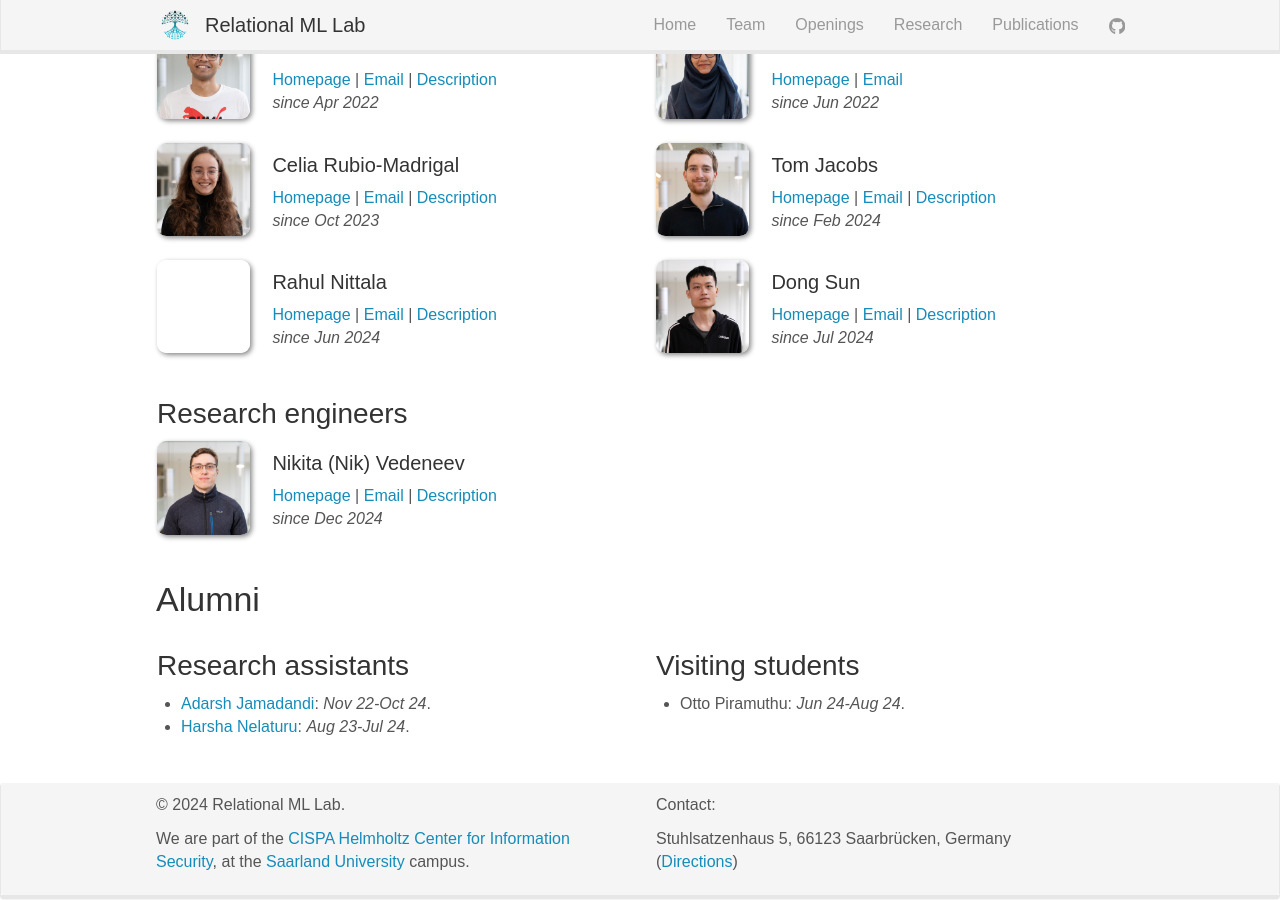
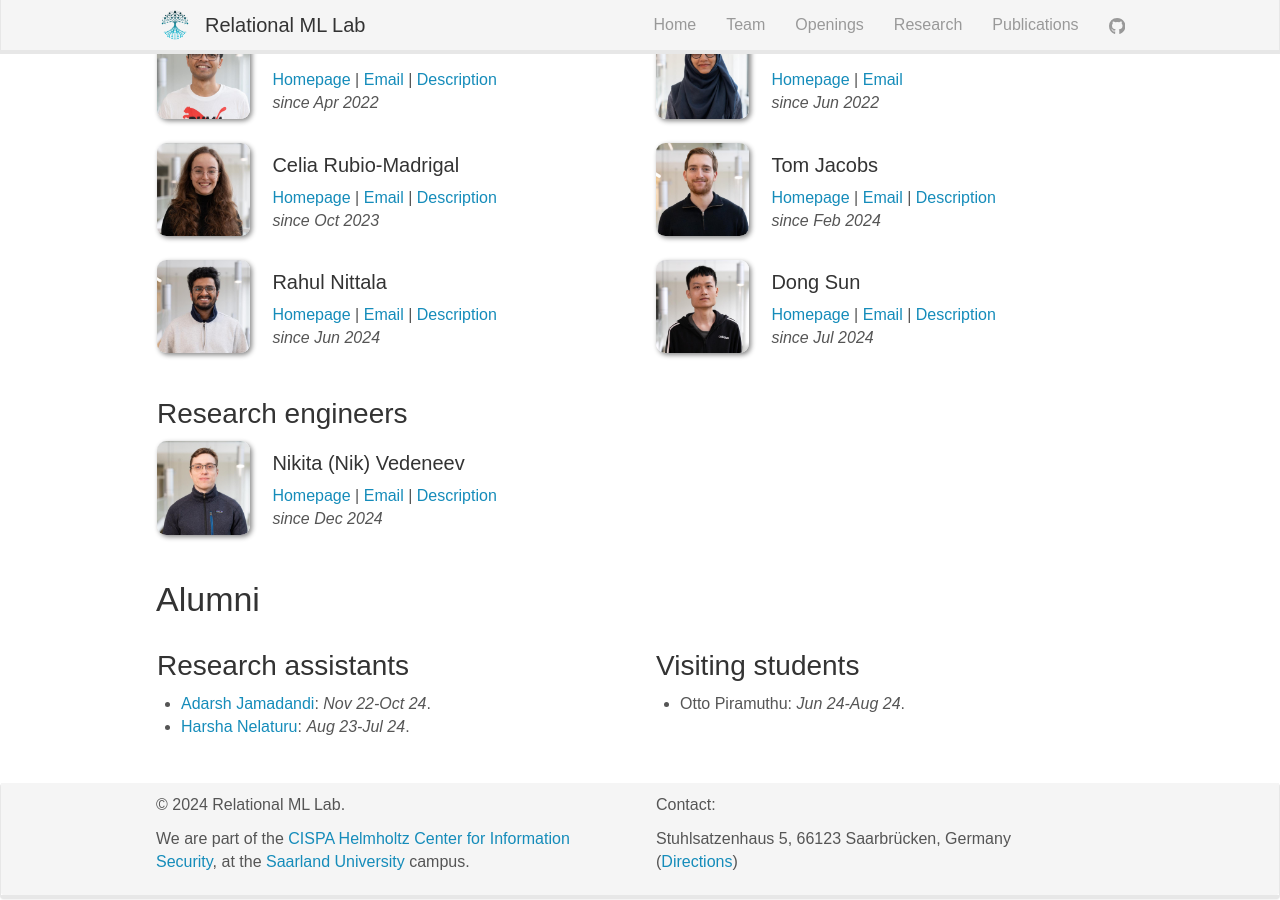
Before and after one commit to RelationalML/relationalml.github.io, a Jekyll site: the page built from _pages/team.md, in a window 1280 px wide and 900 px high, scrolled down 549 px. Built offline with Jekyll 4.4.1, drawn with Linux system fonts in a browser that asks for light colours; some web fonts are replaced.

Commit message:
team picture

```diff
--- a/_data/team_members.yml
+++ b/_data/team_members.yml
@@ -60,7 +60,7 @@
 
     - name: Rahul Nittala
       last_name: Nittala
-      photo:
+      photo: c01rani.jpg
       start_date: Jun 2024
       email: rahul.nittala@cispa.de
       url: https://cispa.de/en/people/c01rani
```
Also changed, not shown: images/publications/are-gats-out-of-balance.png, images/publications/proof_network_overview.png, images/team members/c01rani.jpg (added), 4 other files.
